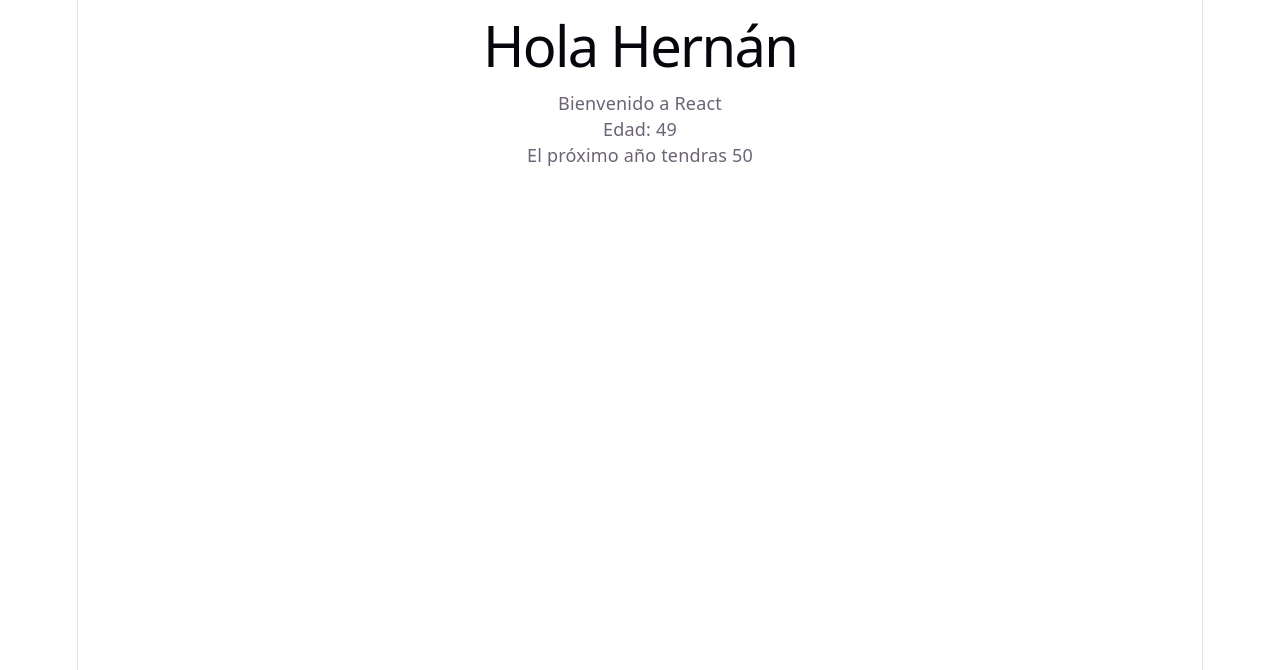
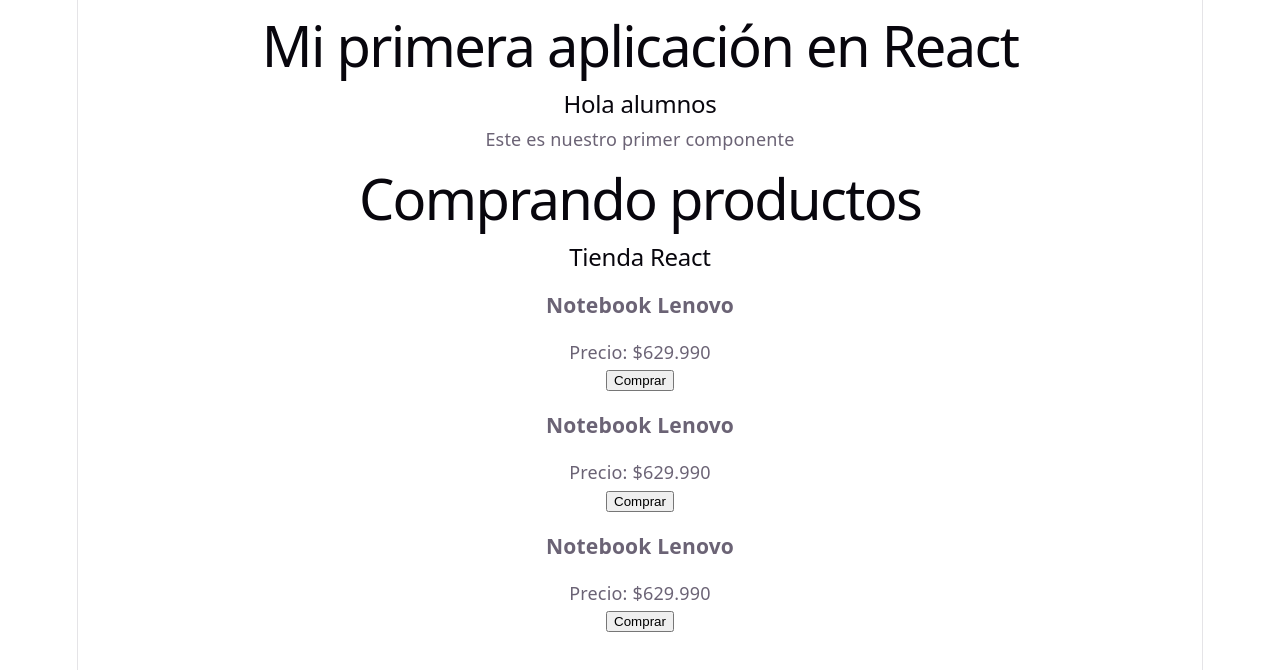
Before and after one commit to ProfeHernanSaavedra/DSY1104-6D-2026, a React (Vite) app in the folder Unidad2/mi-primer-react/: page / in a window 1280 px wide. Shown: the top 670 px of the page. Built offline with nearby package versions, Linux system fonts and the light colour scheme.

Commit message:
usando coponentes - producto

```diff
--- a/Unidad2/mi-primer-react/src/App.jsx
+++ b/Unidad2/mi-primer-react/src/App.jsx
@@ -1,13 +1,20 @@
-const nombre = "Hernán"
-const edad = 49
+import Saludo from './components/Saludo'
+import Producto from './components/Producto'
+
+{/** comentarios */}
 
 function App(){
   return(
     <div>
-      <h1>Hola {nombre}</h1>
-      <p>Bienvenido a React</p>
-      <p>Edad: {edad}</p>
-      <p>El próximo año tendras {edad + 1}</p>
+      <h1>Mi primera aplicación en React</h1>
+      <Saludo />
+
+      <h1>Comprando productos</h1>
+      <h2>Tienda React</h2>
+      <Producto />
+      <Producto />
+      <Producto />
+
     </div>
   )
 }
--- /dev/null
+++ b/Unidad2/mi-primer-react/src/components/Producto.jsx
@@ -0,0 +1,11 @@
+function Producto(){
+    return (
+        <div>
+            <h3>Notebook Lenovo</h3>
+            <p>Precio: $629.990</p>
+            <button>Comprar</button>
+        </div>
+    )
+}
+
+export default Producto
--- /dev/null
+++ b/Unidad2/mi-primer-react/src/components/Saludo.jsx
@@ -0,0 +1,10 @@
+function Saludo(){
+    return(
+        <div>
+            <h2>Hola alumnos</h2>
+            <p>Este es nuestro primer componente</p>
+        </div>
+    )
+}
+
+export default Saludo
```
